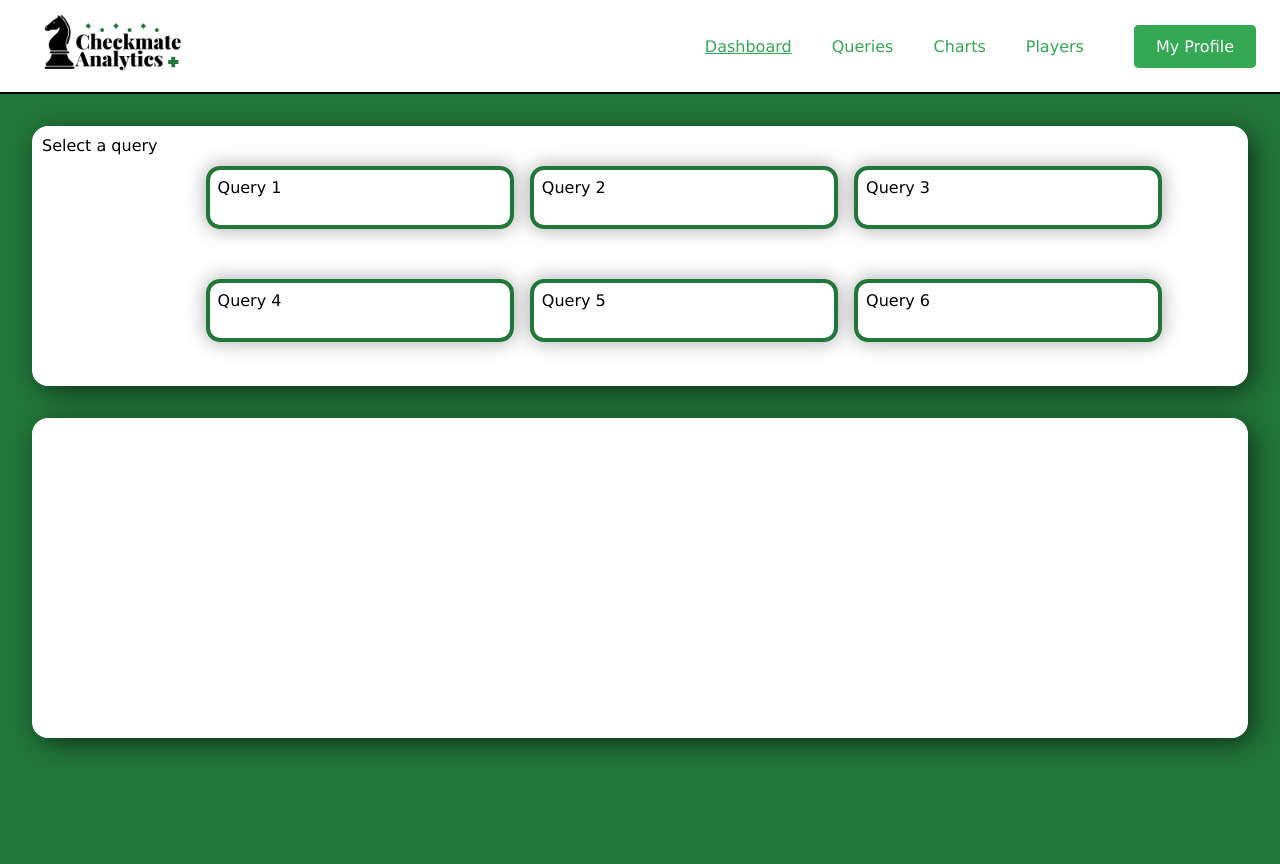
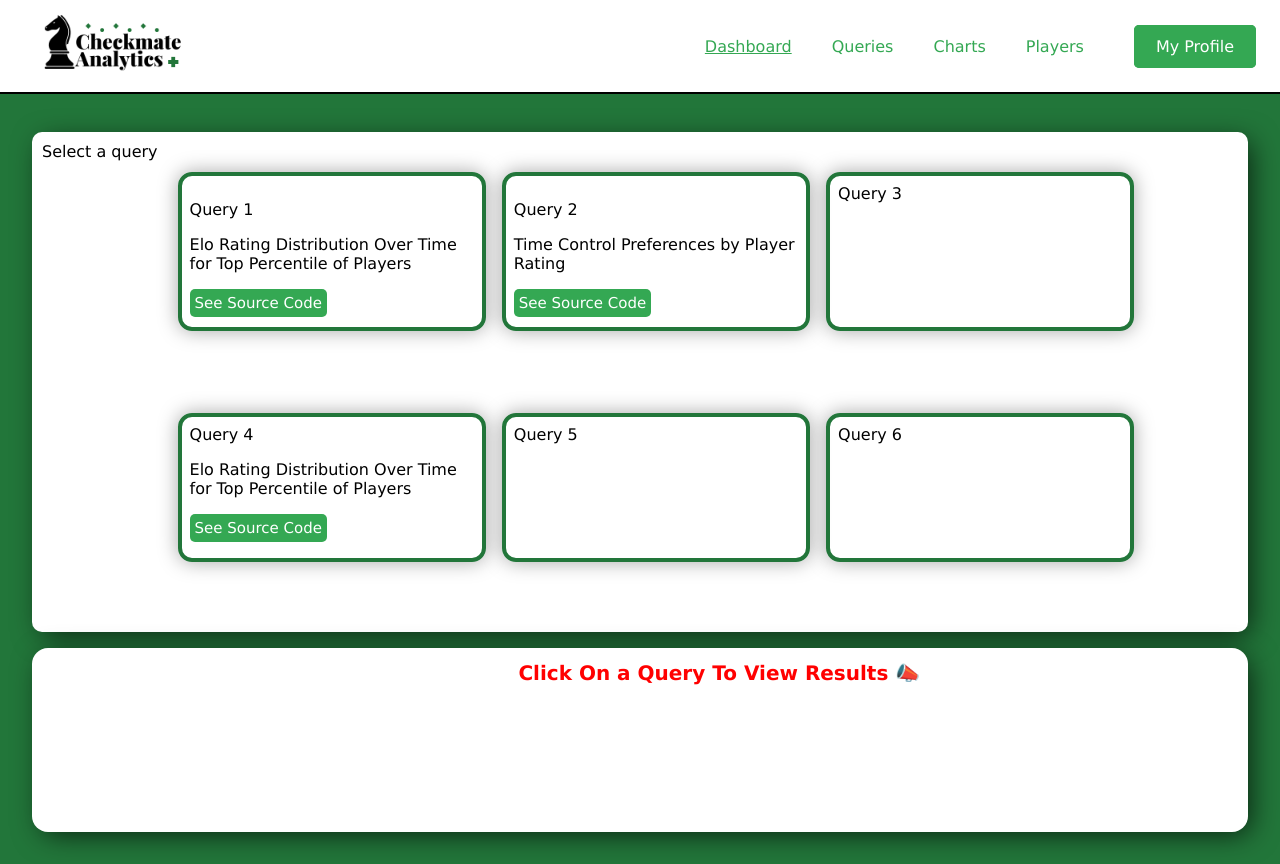
Before and after one commit to evanbrooks0629/checkmate-analytics, a Next.js app: page /queries in a window 1280 px wide. Built offline with nearby package versions, Linux system fonts and the light colour scheme.

Commit message:
Changes to query page implementation

```diff
--- a/src/app/queries/Queries.module.css
+++ b/src/app/queries/Queries.module.css
@@ -5,15 +5,16 @@
   flex-direction: column;
   justify-content: center;
   background-color: #22763A;
-  gap: 2rem;
+  gap: 1rem;
 }
 
 .create {
+  margin-top: 100px;
   background-color: white;
-  height: 30%;
-  border-radius: 1rem;
+  height: 600px;
+  border-radius: 10px;
   display: flex;
-  gap: 3rem;
+  gap: 20px;
   -webkit-box-shadow: 6px 6px 29px -4px rgba(0, 0, 0, 0.73);
   -moz-box-shadow: 6px 6px 29px -4px rgba(0, 0, 0, 0.73);
   box-shadow: 6px 6px 29px -4px rgba(0, 0, 0, 0.73);
@@ -38,16 +39,18 @@
   align-items: center;
   border: 4px solid #22763A;
   border-radius: 14px;
-  height: 40%;
+  height: 60%;
   padding: .5rem;
   -webkit-animation: shadow-drop-2-center 0.4s cubic-bezier(0.250, 0.460, 0.450, 0.940) both;
   animation: shadow-drop-2-center 0.4s cubic-bezier(0.250, 0.460, 0.450, 0.940) both;
+  overflow: auto;
 }
 
 
 .results {
+  display: flex;
   background-color: white;
-  height: 40%;
+  height: 400px;
   border-radius: 1rem;
   -webkit-box-shadow: 6px 6px 29px -4px rgba(0, 0, 0, 0.73);
   -moz-box-shadow: 6px 6px 29px -4px rgba(0, 0, 0, 0.73);
@@ -64,18 +67,18 @@
   box-shadow: 6px 6px 29px -4px rgba(0, 0, 0, 0.73);
 }
 
-.searchBtn {
-  font-size: 1em;
-  border-radius: .5rem;
+.queries button {
+  font-size: 15px;
+  border-radius: 5px;
+  padding: 5px;
+  margin-right: 5px;
+  margin-bottom: 20px;
   border: none;
   cursor: pointer;
   text-decoration: none;
   display: inline-block;
   background-color: #34A853;
   color: #ffffff;
-  -webkit-box-shadow: 6px 6px 29px -4px rgba(0, 0, 0, 0.73);
-  -moz-box-shadow: 6px 6px 29px -4px rgba(0, 0, 0, 0.73);
-  box-shadow: 6px 6px 29px -4px rgba(0, 0, 0, 0.73);
 }
 
 @-webkit-keyframes shadow-drop-2-center {
@@ -109,3 +112,26 @@
     box-shadow: 0 0 20px 0px rgba(0, 0, 0, 0.35);
   }
 }
+
+.ResultStyle{
+  display: flex;
+  flex-direction: column;
+  padding: 1rem;
+  margin: 10px;
+  border: 2px solid #22763A;
+  border-radius: 10px;
+}
+
+.ResultStyle a {
+  text-decoration: underline;
+  color:#22763A;
+  font-weight: bold;
+  cursor: pointer;
+}
+
+.Error {
+  color: red;
+  font-weight: bold;
+  font-size: 20px;
+  margin-left: 40%;
+}
--- a/src/app/queries/page.js
+++ b/src/app/queries/page.js
@@ -1,27 +1,98 @@
-import '../globals.css'
-import Navbar from '../../components/Navbar';
-import styles from './Queries.module.css';
+"use client";
+import "../globals.css";
+import Navbar from "../../components/Navbar";
+import styles from "./Queries.module.css";
+import { useState } from "react";
+
+function runQuery(queryNumber) {
+  switch (queryNumber) {
+    case 1:
+      return (
+        <div className={styles.ResultStyle}>
+          <p style={{ textDecoration: "underline", fontWeight: 'bold' }}>Result of Query 1</p>
+          <p>
+            Description: This query reveals preferences for time control
+            settings across different Elo rating brackets, showing trends in the
+            popularity of blitz, rapid, and standard time controls among
+            different skill levels.
+          </p>
+          <p style={{ textDecoration: "underline", fontWeight: 'bold' }}>SQL Source Code</p>
+          <p style={{ fontFamily: "sans-serif, Source Code Pro" }}>
+            SELECT m.ECO, m.ECOName, AVG(p.Elo) AS AverageElo, COUNT() AS
+            MoveUsageCount, SUM(CASE WHEN g.Outcome = 'win' AND p.Color =
+            'White' THEN 1 ELSE 0 END) / COUNT() * 100.0 AS SuccessRate FROM
+            Moves m JOIN Game g ON g.MovesID = m.MovesID JOIN Player p ON
+            p.PlayerID = g.WhitePlayerID OR p.PlayerID = g.BlackPlayerID GROUP
+            BY m.ECO, m.ECOName ORDER BY AverageElo DESC, MoveUsageCount DESC;
+          </p>
+          <a href="/charts">View Result Chart</a>
+        </div>
+      );
+    case 2:
+      // Code for query 2
+      break;
+    case 3:
+      // Code for query 3
+      break;
+    case 4:
+      // Code for query 4
+      break;
+    case 5:
+      // Code for query 5
+      break;
+    case 6:
+      // Code for query 6
+      break;
+    default:
+      // Code for invalid query number
+      break;
+  }
+}
 
 export default function Queries() {
+  const [result, setResult] = useState(null);
 return (
     <>
         <Navbar isUserAuthenticated={true} activeLink="dashboard" />
         <div className={styles.mainDiv}>
             <div className={styles.create}>
-                    <div className={styles.queryHeader}>
-                        Select a query
+                <div className={styles.queryHeader}>Select a query</div>
+                <div className={styles.gridLayout}>
+                    <div className={styles.queries}>
+                        <p>Query 1</p>
+                        <p>
+                            Elo Rating Distribution Over Time for Top Percentile of Players
+                        </p>
+                        <button onClick={() => setResult(runQuery(1))}>
+                            See Source Code
+                        </button>
+                        <button onClick={() => window.location.href = '/charts'}>View Chart Results</button>
                     </div>
-                    <div className={styles.gridLayout}>
-                        <span className={styles.queries}>Query 1</span>
-                        <span className={styles.queries}>Query 2</span>
-                        <span className={styles.queries}>Query 3</span>
-                        <span className={styles.queries}>Query 4</span>
-                        <span className={styles.queries}>Query 5</span>
-                        <span className={styles.queries}>Query 6</span>
+                    <div className={styles.queries}>
+                        <p>Query 2</p>
+                        <p>Time Control Preferences by Player Rating</p>
+                        <button>See Source Code</button>
+                        <button>View Chart Results</button>
+                    </div>
+                    <div className={styles.queries}>Query 3</div>
+                    <div className={styles.queries}>
+                        Query 4
+                        <p>
+                            Elo Rating Distribution Over Time for Top Percentile of Players
+                        </p>
+                        <button>See Source Code</button>
+                        <button>View Chart Results</button>
+                    </div>
+                    <div className={styles.queries}>Query 5</div>
+                    <div className={styles.queries}>Query 6</div>
                 </div>
             </div>
             <div className={styles.results}>
-
+                {result ? (
+                    result
+                ) : (
+                    <h1 className={styles.Error}>Click On a Query To View Results 📣</h1>
+                )}
             </div>
         </div>
     </>
```
Lines whose indentation alone changed are shown as unchanged.
